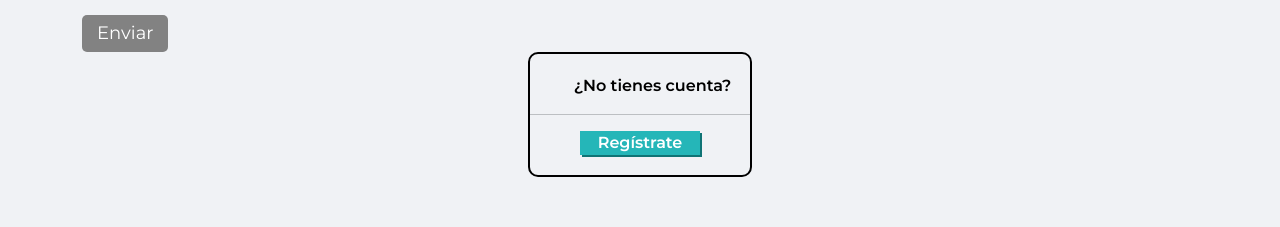
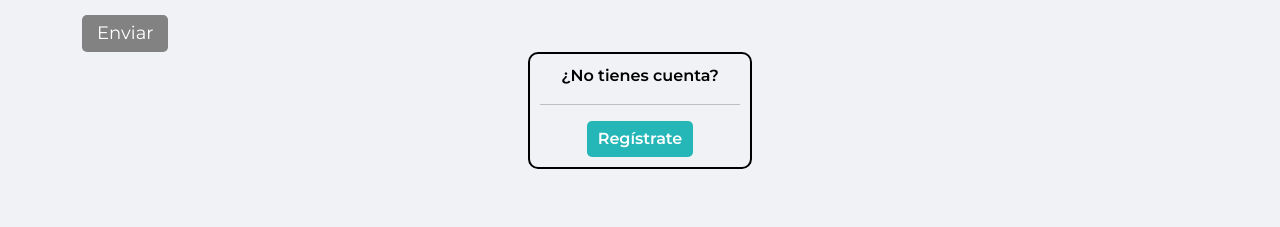
Before and after one commit to danube20/tuentione-client, a React (Create React App) app: page / in a window 1280 px wide. Shown: the part 463-690 px from the top of the page. Built offline with nearby package versions, Linux system fonts and the light colour scheme; no server answers.

Commit message:
fixed login style

```diff
--- a/src/App.css
+++ b/src/App.css
@@ -58,7 +58,6 @@ p, h1, h2, h3, h4, h5, h6 {
   margin-right: 1rem;
 }
 
-
 .me-auto {
   margin: 0 !important
 }
@@ -104,31 +103,32 @@ p, h1, h2, h3, h4, h5, h6 {
 }
 
 .loginQuestion {
-  display: flex;
-  justify-content: center;
-  margin: 20px 5px 13px 30px;
-}
-
-.borderLogin {
   border: 2px solid black;
   border-radius: 10px;
   width: 20%;
   margin: 0 auto;
+  padding: 10px;
+  display: flex;
+  flex-direction: column;
+  align-items: center;
+  font-weight: 600;
 }
 
-.registratePart {
-  display: flex;
-  justify-content: center;
-  background-size: 10%;
-  background-color: #25b6b8;
-  width: 120px;
-  margin: 0 auto;
-  margin-bottom: 20px;
-  box-shadow: 2px 2px #0f7475;
+.loginQuestion hr {
+  width: 100%;
 }
 
-.registratePart a {
+.loginQuestion a {
+  border: 1px solid transparent;
+  padding: 5px 10px;
+  background-color: #25b6b8;
   color: white;
+  border-radius: 5px;
+  transition: .3s ease-out;
+}
+
+.loginQuestion a:hover {
+  background-color: #2cd1d3;
 }
 
 .button {
@@ -147,11 +147,6 @@ p, h1, h2, h3, h4, h5, h6 {
   display: flex;
   justify-content: center;
 }
-
-/* .button:focus {
-  background-color: #C4FEF4;
-  color: white;
-} */
 
 .btn-primary button {
   background-color: black;
--- a/src/pages/LoginPage/LoginPage.jsx
+++ b/src/pages/LoginPage/LoginPage.jsx
@@ -12,19 +12,14 @@ const LoginPage = () => {
 
                 <LoginForm />
 
-                <div className="borderLogin">
-                    <div className="loginQuestion">
-                        <p><strong>¿No tienes cuenta?</strong></p>
-                    </div>
+                <div className="loginQuestion">
+                    <p>¿No tienes cuenta?</p>
                     <hr />
-                    <div className="registratePart">
-                        <Link to={`/registro`}><strong>Regístrate</strong></Link>
-                    </div>
+                    <Link to={`/registro`}>Regístrate</Link>
                 </div>
 
             </div>
         </Container>
-
     )
 }
 
```
